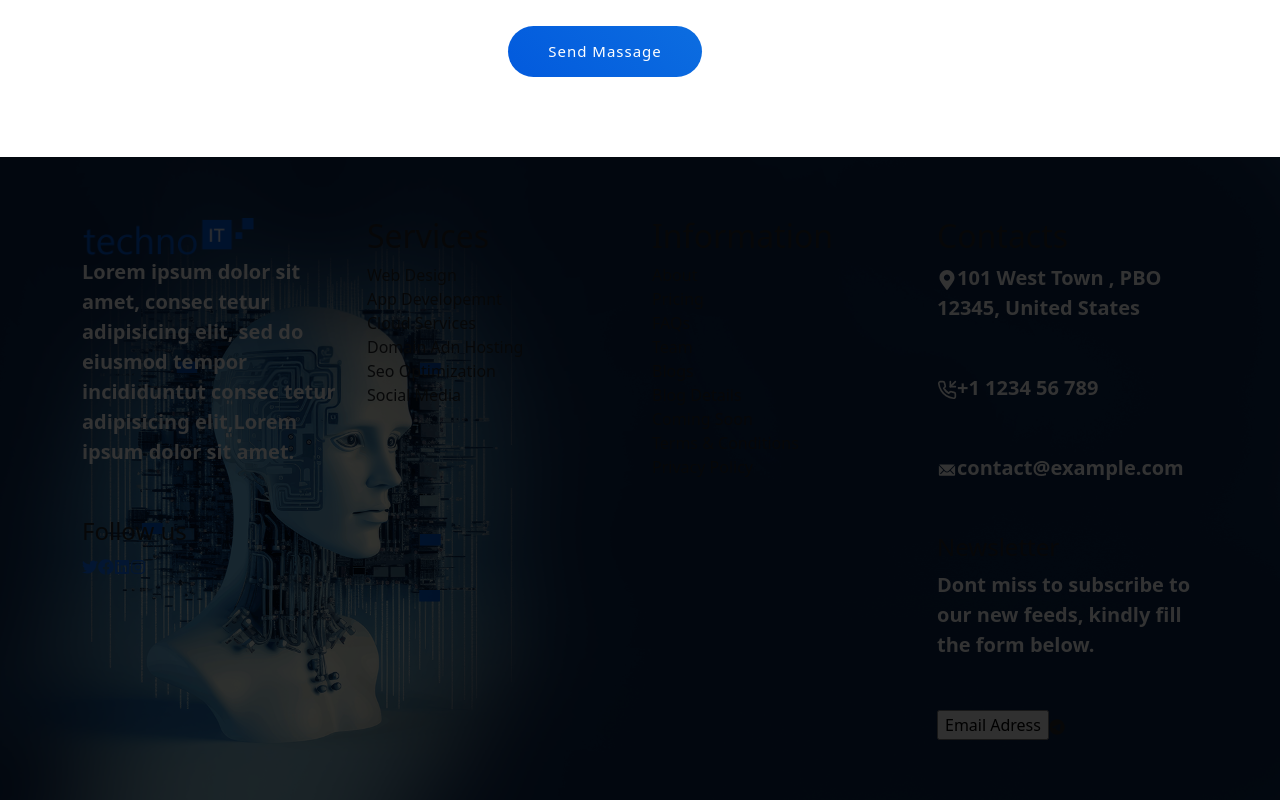
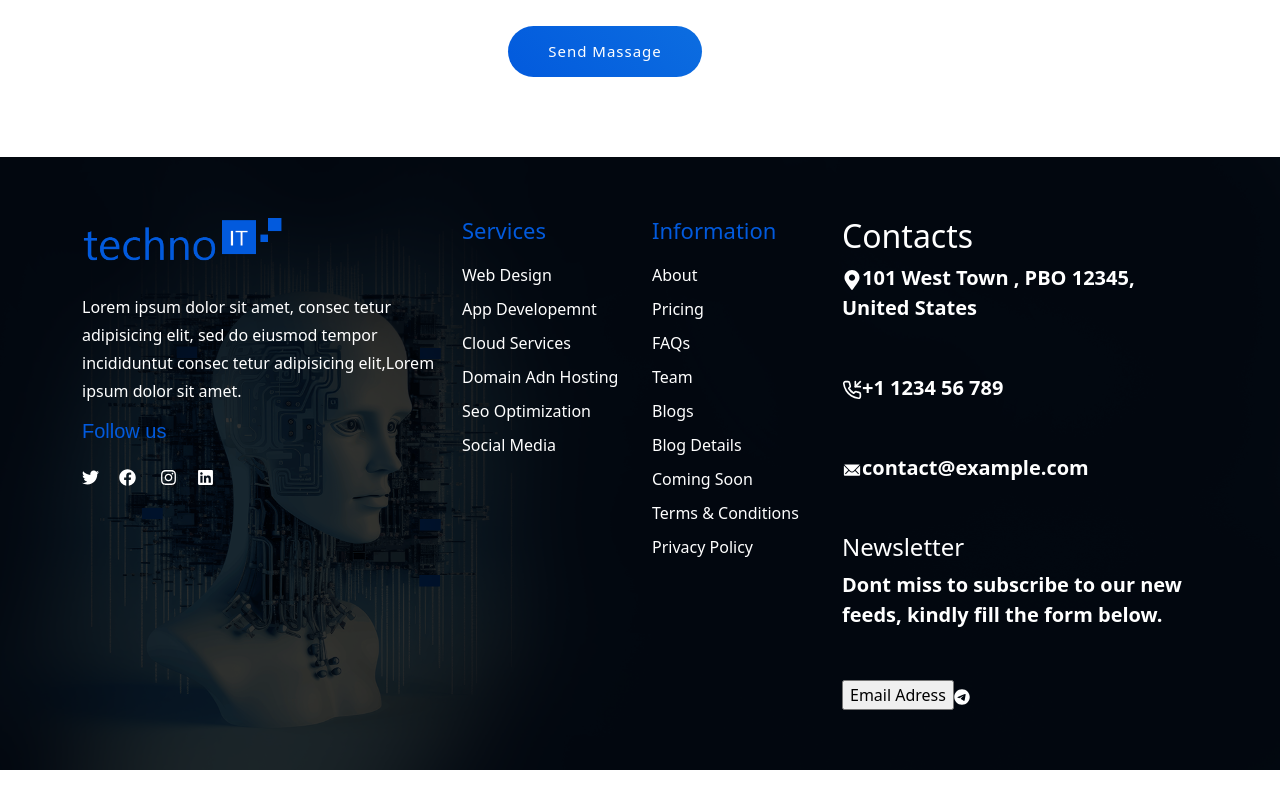
Before and after one commit to Hamza-1-0/Secondproject, a React (Vite) app: page / in a window 1280 px wide. Shown: the part 8222-9022 px from the top of the page. After the commit the page ends 8992 px from the top, so only its background shows below. Built offline with nearby package versions, Linux system fonts and the light colour scheme.

Commit message:
Add header

```diff
--- a/src/Components/Footer/Footer-style.css
+++ b/src/Components/Footer/Footer-style.css
@@ -1,3 +1,4 @@
+
 .footer{
     background: url(./hero-bg.png) center left;
     background-size: cover;
@@ -19,3 +20,91 @@
     z-index: 0;
     opacity: 0.8;
 }
+.left-footer{
+    position: relative;
+    z-index: 1;
+    color: white;
+}
+.left-footer .logo-footer{
+    max-width: 200px;
+    margin-bottom: 30px;
+    transition: 0.4s all ;
+
+}
+.left-footer .logo-footer:hover{
+    transform: scale(1.1);
+}
+.left-footer .text p{
+    margin-bottom: 14px;
+    font-size: 16px;
+    font-weight: lighter;
+    color: #ffffff;
+    line-height: 28px;
+}
+.left-footer .text h4{
+    color:#025add;
+    display: block;
+    font-size: 20px;
+    font-family: 'Poppins', sans-serif;
+    margin-bottom: 20px;
+}
+.left-footer .icons a{
+    margin-right: 20px;
+    font-size: 17px;
+    color: #fff;
+}
+
+
+.services-footer{
+     position: relative;
+    z-index: 1;
+    color: white;
+}
+.services-footer h2{
+    color:#025add;
+    font-size: 22px;
+    font-weight: 500;
+    margin-bottom: 20px;
+    position: relative;
+}
+.services-footer .list li{
+    color: #ffffff;
+    text-transform: capitalize;
+    margin-bottom: 10px;
+    transition: 0.3s all ;
+    cursor: pointer;
+    }
+.services-footer .list li:hover{
+    color: #025add;
+}
+
+
+.information-footer{
+     position: relative;
+    z-index: 1;
+    color: white;
+}
+.information-footer h2{
+    color:#025add;
+    font-size: 22px;
+    font-weight: 500;
+    margin-bottom: 20px;
+    position: relative;
+}
+.information-footer .list li{
+    color: #ffffff;
+    text-transform: capitalize;
+    margin-bottom: 10px;
+    transition: 0.3s all ;
+    cursor: pointer;
+    }
+.information-footer .list li:hover{
+    color: #025add;
+}
+
+
+.contacts-footer{
+    position: relative;
+    z-index: 1;
+    color: white;
+}
--- a/src/Components/Footer/Footer.jsx
+++ b/src/Components/Footer/Footer.jsx
@@ -13,9 +13,13 @@ const Footer = () => {
     <div className="footer">
       <Container>
         <Row>
-          <Col>
+          <Col xl={4}>
             <div className="left-footer">
-              <img src="src\assets\News\logo.png" alt="" className="logo" />
+              <img
+                src="src\assets\News\logo.png"
+                alt=""
+                className="logo-footer"
+              />
               <div className="text">
                 <p>
                   Lorem ipsum dolor sit amet, consec tetur adipisicing elit, sed
@@ -31,17 +35,17 @@ const Footer = () => {
                 </a>
                 <a href="">
                   <FaFacebook />
+                </a>{" "}
+                <a href="">
+                  <FaInstagram />
                 </a>
                 <a href="">
                   <FaLinkedin />
                 </a>
-                <a href="">
-                  <FaInstagram />
-                </a>
               </div>
             </div>
           </Col>
-          <Col>
+          <Col xl={2}>
             <div className="services-footer">
               <h2>Services</h2>
               <ul className="list">
@@ -54,7 +58,7 @@ const Footer = () => {
               </ul>
             </div>
           </Col>
-          <Col>
+          <Col xl={2}>
             <div className="information-footer">
               <h2>Information</h2>
               <ul className="list">
@@ -70,7 +74,7 @@ const Footer = () => {
               </ul>
             </div>
           </Col>
-          <Col>
+          <Col xl={4}>
             <div className="contacts-footer">
               <h2>Contacts</h2>
               <div className="text">
```
